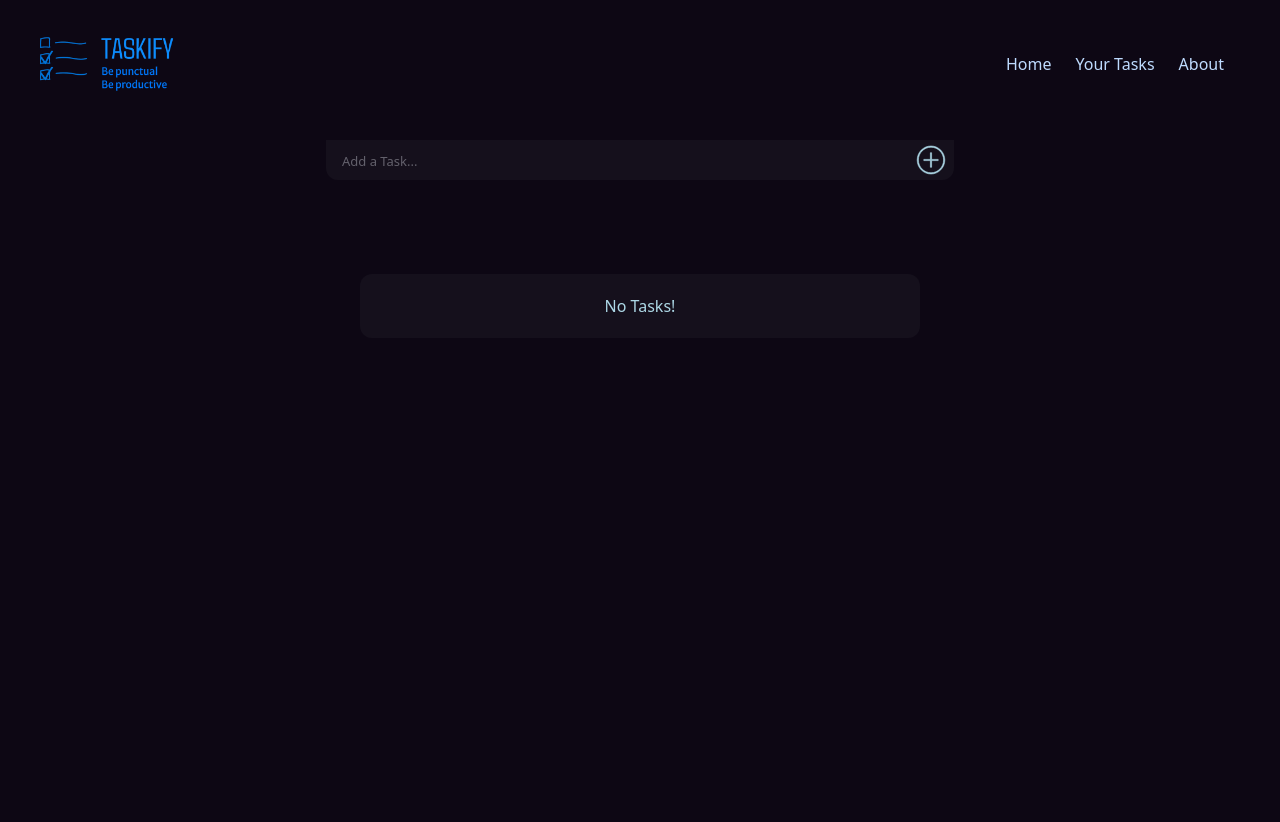
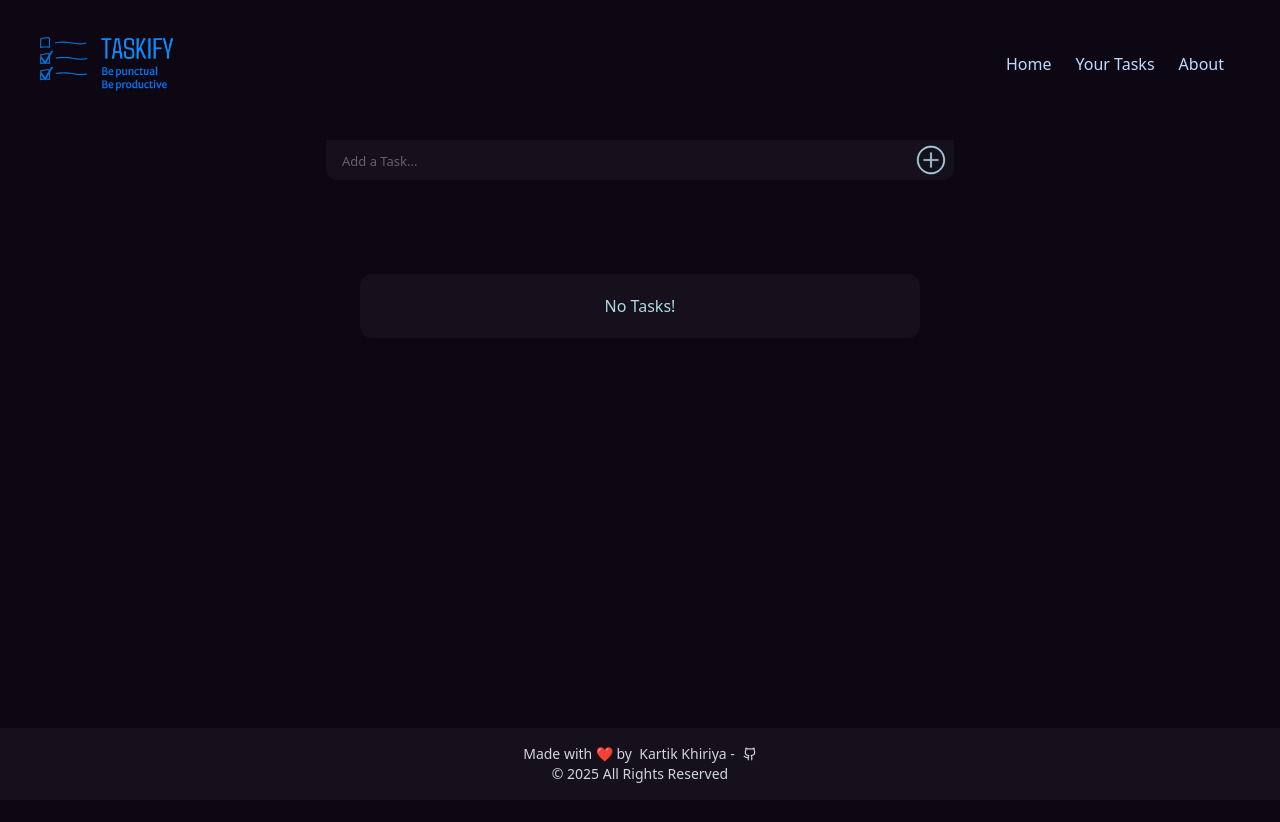
Before and after one commit to Karzkc/Taskify-Todo-App, a React (Vite) app: page / in a window 1280 px wide. Shown: the top 822 px of the page. Built offline with nearby package versions, Linux system fonts and the light colour scheme.

Commit message:
Added footer

```diff
--- a/package.json
+++ b/package.json
@@ -13,6 +13,7 @@
     "@tailwindcss/vite": "^4.0.2",
     "react": "^18.3.1",
     "react-dom": "^18.3.1",
+    "react-icons": "^5.4.0",
     "react-router-dom": "^7.1.5",
     "react-tooltip": "^5.28.0",
     "sweetalert2": "^11.15.10",
--- a/src/App.jsx
+++ b/src/App.jsx
@@ -7,6 +7,8 @@ import plus from './assets/plus.svg';
 import edit from './assets/edit.svg';
 import del from './assets/delete.svg';
 import Navbar from './components/Navbar';
+import Footer from './components/Footer';
+
 
 function App() {
   const input_ref = useRef(null);
@@ -137,7 +139,7 @@ function App() {
   return (
     <>
       <Navbar />
-      <div className="my-10 md:my-0 md:container mx-auto rounded border-blue-400 min-h-[120vh]">
+      <div className="my-10 md:my-0 md:container mx-auto rounded border-blue-400 min-h-[100vh]">
         <div className="gap-5 w-full p-3 flex items-center justify-center">
           <div className='w-1/2 px-2 bg-[rgb(21,16,28)] rounded-b-xl flex items-center justify-between'>
             <input
@@ -211,6 +213,7 @@ function App() {
           </div>
         </div>
       </div>
+      <Footer/>
     </>
   );
 }
--- /dev/null
+++ b/src/components/Footer.jsx
@@ -0,0 +1,20 @@
+import React from 'react'
+import { LuGithub } from "react-icons/lu";
+
+const Footer = () => {
+  return (
+    <footer className="w-full fixed bottom-0 left-0 text-center py-4 bg-[rgb(21,16,28)] text-gray-300 text-sm flex flex-col items-center"> {/* Flex on the footer */}
+      <p className="flex items-center">
+        Made with ❤️ by &nbsp;
+        <a href="https://www.github.com/karzkc" target="_blank" rel="noopener noreferrer" className="flex items-center">
+          Kartik Khiriya -
+          <LuGithub className='cursor-pointer ml-2' />
+        </a>
+      </p>
+      <p>&copy; {new Date().getFullYear()} All Rights Reserved </p>
+    </footer>
+
+  );
+};
+
+export default Footer;
```
Also changed, not shown: 1 other file (tests, documents, lock files or other folders).
